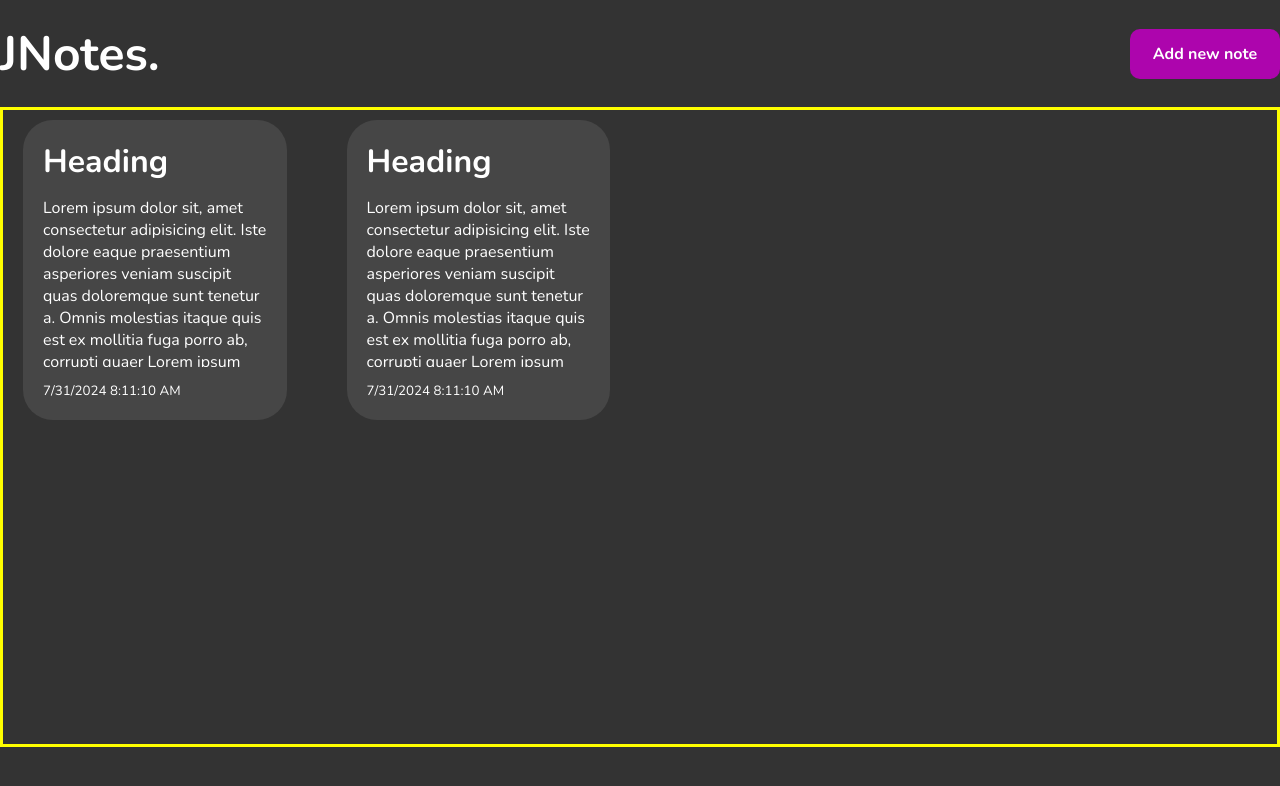
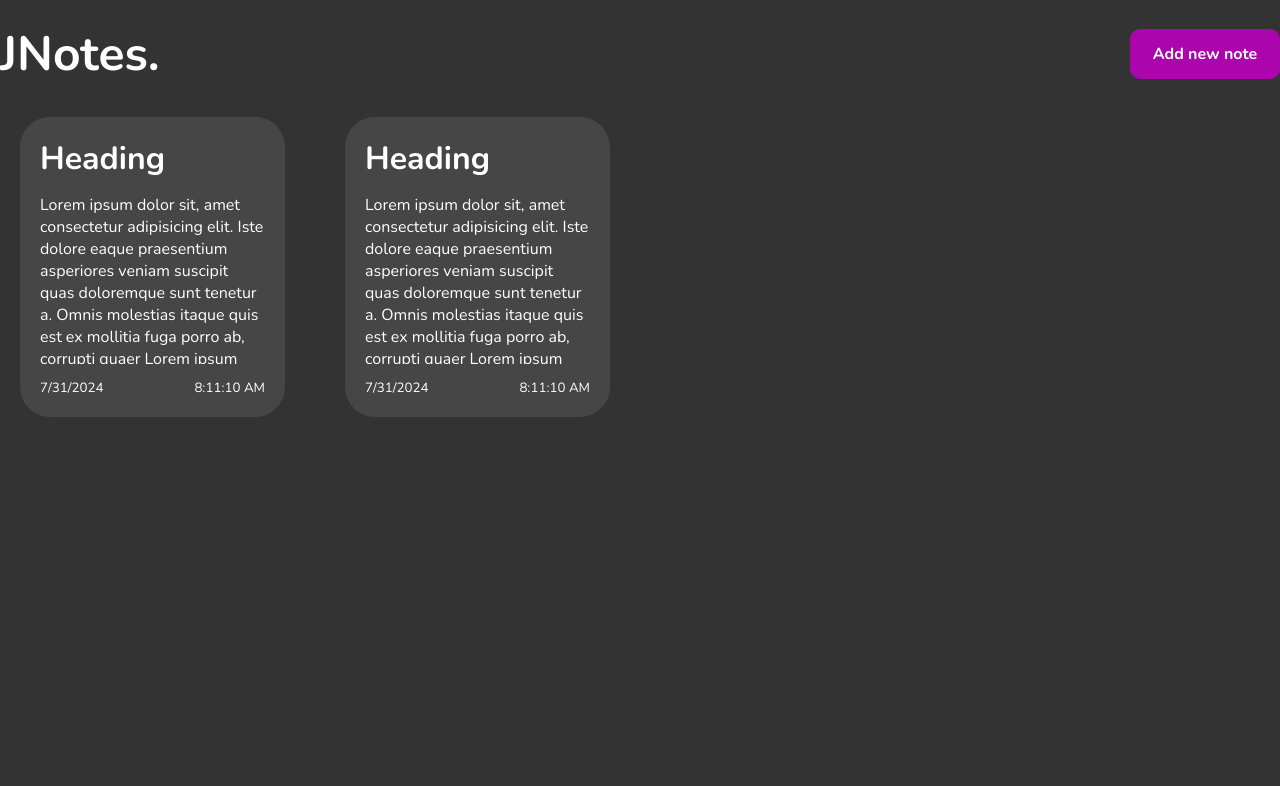
Before and after one commit to javedAkhtar1/React-Notes-App, a React (Vite) app: page / in a window 1280 px wide. Shown: the top 786 px of the page. Built offline with nearby package versions, Linux system fonts and the light colour scheme; the HTML template or start-up script is replaced by a standard one.

Commit message:
added states

```diff
--- a/src/components/NewNote.jsx
+++ b/src/components/NewNote.jsx
@@ -1,14 +1,26 @@
-import React from "react";
+import React, { useState } from "react";
 
 function NewNote() {
+  const [noteHeading, setNoteHeading] = useState("");
+  const [noteContent, setNoteContent] = useState("");
+
   return (
     <>
       <div className="new-note-container">
         <label className="note-heading">Note Heading </label>
-        <input type="text" className="note-heading-input" />
+        <input
+          type="text"
+          className="note-heading-input"
+          value={noteHeading}
+          onChange={(e) => setNoteHeading(e.target.value)}
+        />
 
         <label className="note-content">Note Content </label>
-        <textarea className="note-content-input" name="" id=""></textarea>
+        <textarea
+          className="note-content-input"
+          value={noteContent}
+          onChange={(e) => setNoteContent(e.target.value)}
+        ></textarea>
         <button className="save-btn">Save</button>
       </div>
     </>
--- a/src/components/Note.jsx
+++ b/src/components/Note.jsx
@@ -7,7 +7,10 @@ function Note() {
         <div className='note'>
             <h1>Heading</h1>
             <p>Lorem ipsum dolor sit, amet consectetur adipisicing elit. Iste dolore eaque praesentium asperiores veniam suscipit quas doloremque sunt tenetur a. Omnis molestias itaque quis est ex mollitia fuga porro ab, corrupti quaer Lorem ipsum dolor sit amet consectetur adipisicing elit. Culpa facilis consequuntur veritatis incidunt dolores corrupti nihil ut quod autem laboriosam? </p>
-            <small  className='note-time'> {date.toLocaleDateString()} {date.toLocaleTimeString()}</small>
+            <div className='note-time-details'>
+            <small  className='note-time'> {date.toLocaleDateString()}</small>
+            <small> {date.toLocaleTimeString()}</small>
+            </div>
         </div>
     </>
   )
--- a/src/index.css
+++ b/src/index.css
@@ -30,7 +30,7 @@ body {
   height: 80vh;
   margin-top: 20px;
   margin-inline: auto;
-  border: 3px solid yellow;
+  /* border: 3px solid yellow; */
   display: grid;
   justify-content: center;
   gap: 20px;
@@ -51,6 +51,7 @@ body {
   font-weight: 700;
   font-family: "Nunito", sans-serif;
   background-color: rgb(173, 5, 173);
+  transition: all .1s ease-in-out;
   color: white;
   outline: none;
   border: none;
@@ -79,10 +80,12 @@ body {
 .note p {
   max-height: 170px;
   overflow: hidden;
-  text-overflow: ellipsis;
-  display: -webkit-box;
-  --webkit-line-clamp: 3;
-  --webkit-box-orient: vertical;
+  /* text-overflow: ellipsis; */
+}
+
+.note-time-details {
+  display: flex;
+  justify-content: space-between;
 }
 
 .new-note-container {
@@ -140,6 +143,7 @@ body {
   border: none;
   outline: none;
   background-color: rgb(173, 5, 173);
+  transition: all .1s ease-in-out;
   color: white;
   cursor: pointer;
   border-radius: 5px;
```
